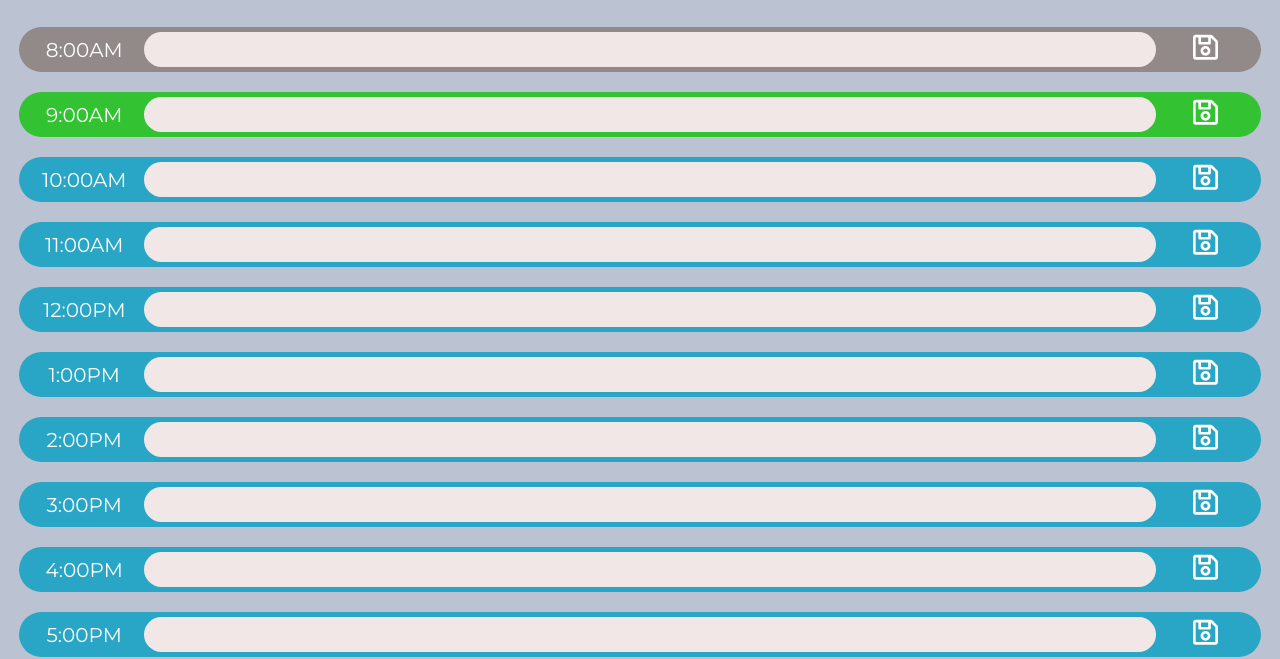
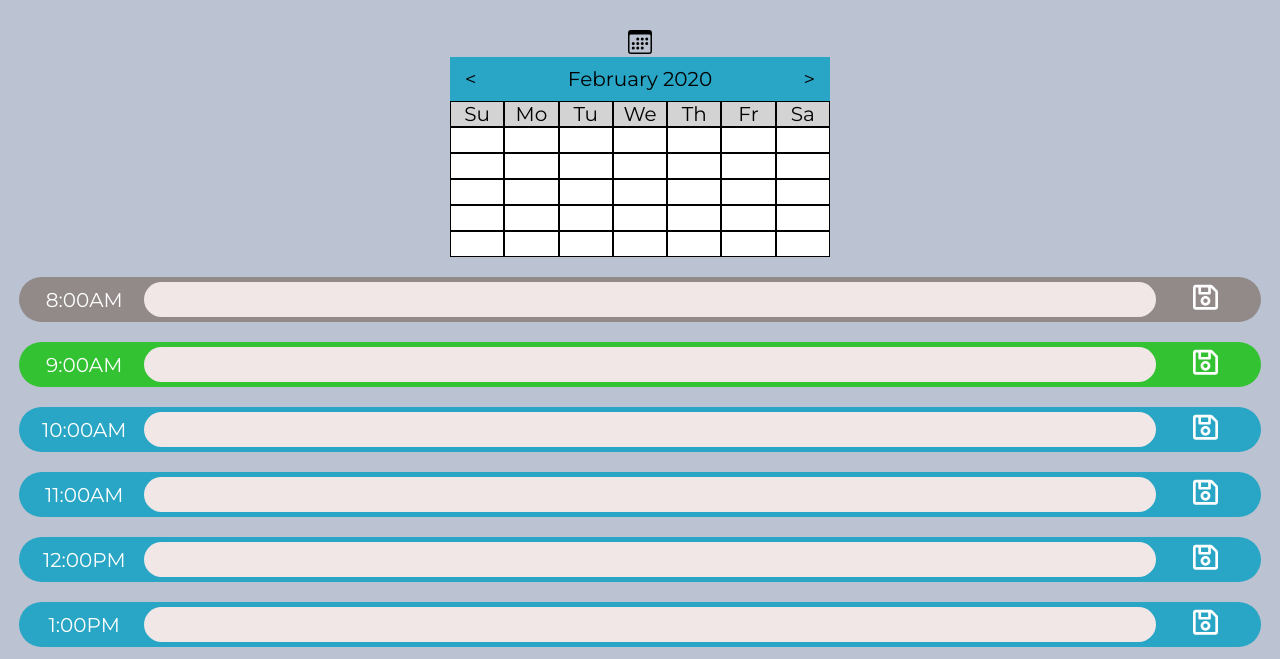
Before and after one commit to wbrink/day-planner, a plain HTML site: page index.html in a window 1280 px wide. Shown: the part 144-803 px from the top of the page. Drawn offline with nearby package versions, Linux system fonts and the light colour scheme.

Commit message:
html made for calendar

```diff
--- a/assets/css/style.css
+++ b/assets/css/style.css
@@ -111,6 +111,43 @@ label {
   background-color: rgb(145, 138, 136);
 }
 
+/*************** calendar *********************/
+/* doing calendar */
+#calendar-head {
+  background-color: rgb(41, 166, 197);
+  display: flex;
+  justify-content: space-between;
+  margin: auto;
+  padding: 10px 15px;
+  width: 380px;
+  box-sizing: border-box;
+}
+
+#calendar-body {
+  width: 380px;
+  background-color: white;
+  display: grid;
+  margin: auto;
+  text-align: center;
+  grid-template-columns: repeat(7, 1fr);
+  grid-template-rows: repeat(6, 1fr);
+  margin-bottom: 20px;
+}
+
+/* first row on calendar mo, tu, we ... */
+.day-name {
+  background-color: lightgray;
+}
+
+.day {
+  border: 1px solid black;
+}
+
+/* .hide {
+  display: none !important;
+} */
+
+/**********   Media Queries *****************/
 /* smaller devices */
 @media (max-width: 850px) {
   html {
--- a/assets/js/app.js
+++ b/assets/js/app.js
@@ -78,3 +78,8 @@ function saveToDo(event) {
   todos[hour] = todo;
   localStorage.setItem("todos", JSON.stringify(todos));
 }
+
+// function dates(m) {
+//   var days = m.days.InMonth();
+//   console.log(days);
+// }
--- a/index.html
+++ b/index.html
@@ -15,7 +15,61 @@
     <header>
       <h1>Day Planner</h1>
       <p class="lead"></p>
+      <img src="assets/images/calendar.svg" id="calendar-icon" width="30px" alt="calendar icon" />
     </header>
+
+    <!-- hidden until calendar icon clicked -->
+    <div id="calendar-head" class="hide">
+      <div class="prev-month">&lt;</div>
+      <div class="month">February 2020</div>
+      <div class="next-month">&gt;</div>
+    </div>
+    <div id="calendar-body" class="hide">
+      <div class="day day-name">Su</div>
+      <div class="day day-name">Mo</div class="day">
+      <div class="day day-name">Tu</div>
+      <div class="day day-name">We</div>
+      <div class="day day-name">Th</div>
+      <div class="day day-name">Fr</div>
+      <div class="day day-name">Sa</div>
+      <div class="day" data-day="0"></div>
+      <div class="day" data-day="1"></div>
+      <div class="day" data-day="2"></div>
+      <div class="day" data-day="3"></div>
+      <div class="day" data-day="4"></div>
+      <div class="day" data-day="5"></div>
+      <div class="day" data-day="6"></div>
+      <div class="day" data-day="7"></div>
+      <div class="day" data-day="8"></div>
+      <div class="day" data-day="9"></div>
+      <div class="day" data-day="10"></div>
+      <div class="day" data-day="11"></div>
+      <div class="day" data-day="12"></div>
+      <div class="day" data-day="13"></div>
+      <div class="day" data-day="14"></div>
+      <div class="day" data-day="15"></div>
+      <div class="day" data-day="16"></div>
+      <div class="day" data-day="17"></div>
+      <div class="day" data-day="18"></div>
+      <div class="day" data-day="19"></div>
+      <div class="day" data-day="20"></div>
+      <div class="day" data-day="21"></div>
+      <div class="day" data-day="22"></div>
+      <div class="day" data-day="23"></div>
+      <div class="day" data-day="24"></div>
+      <div class="day" data-day="25"></div>
+      <div class="day" data-day="26"></div>
+      <div class="day" data-day="27"></div>
+      <div class="day" data-day="28"></div>
+      <div class="day" data-day="29"></div>
+      <div class="day" data-day="30"></div>
+      <div class="day" data-day="31"></div>
+      <div class="day" data-day="32"></div>
+      <div class="day" data-day="33"></div>
+      <div class="day" data-day="34"></div>
+      <!-- <div class="day" data-day="35"></div> -->
+    </div>
+    <!-- end calendar -->
 
     <main>
       <div class="container">
```
Also changed, not shown: assets/images/calendar.svg (added).
